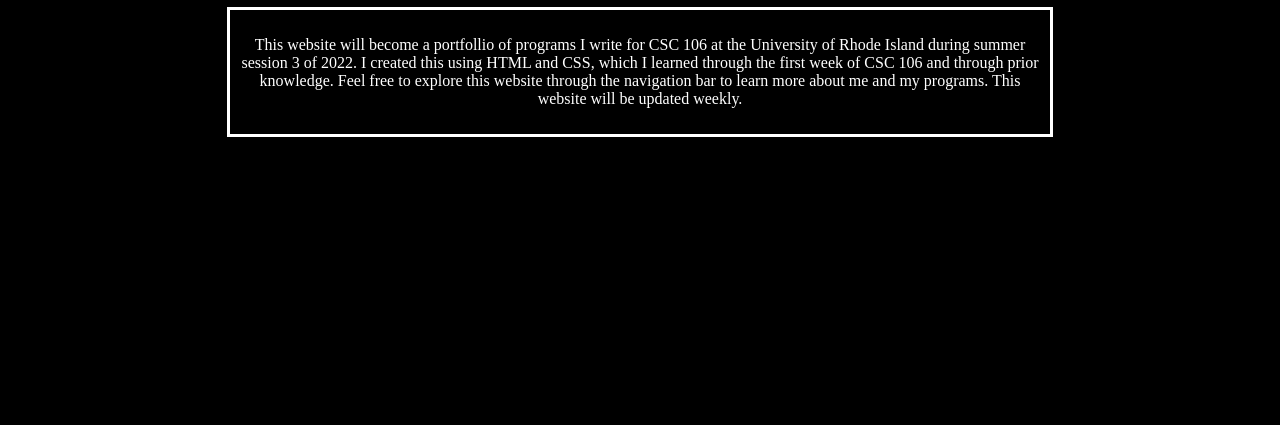
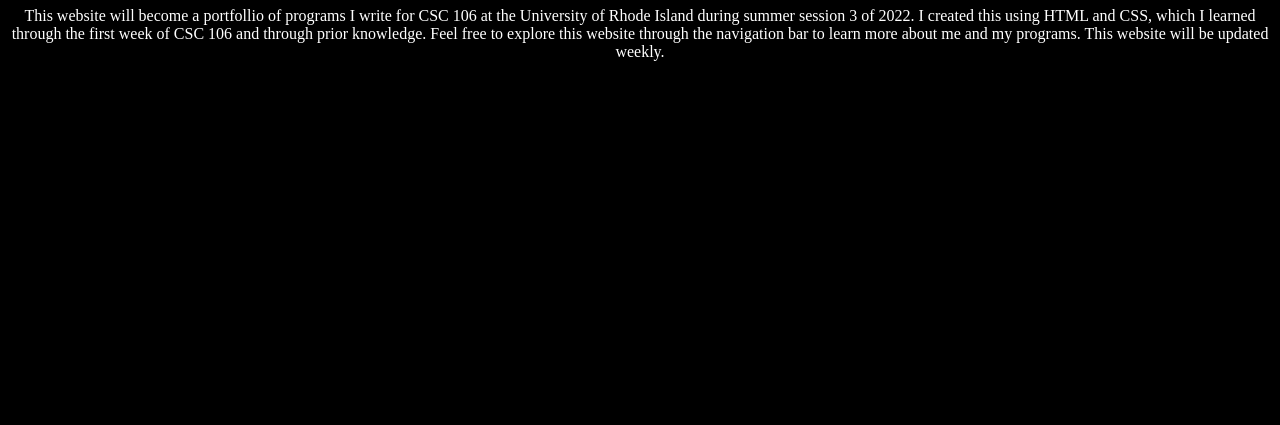
Before and after one commit to jakekopacz/jakekopacz.github.io, a plain HTML site: page index.html in a window 1280 px wide. Shown: the part 375-800 px from the top of the page. Drawn offline with Linux system fonts and the light colour scheme.

Commit message:
Update style1.css

```diff
--- a/style1.css
+++ b/style1.css
@@ -24,9 +24,9 @@ table {
   margin-right: auto;
 }
 
-.center {
+//.center {
   margin: auto;
-  width: 800px;
+  width: auto;
   border: 3px solid white;
   padding: 10px;
 }
```
